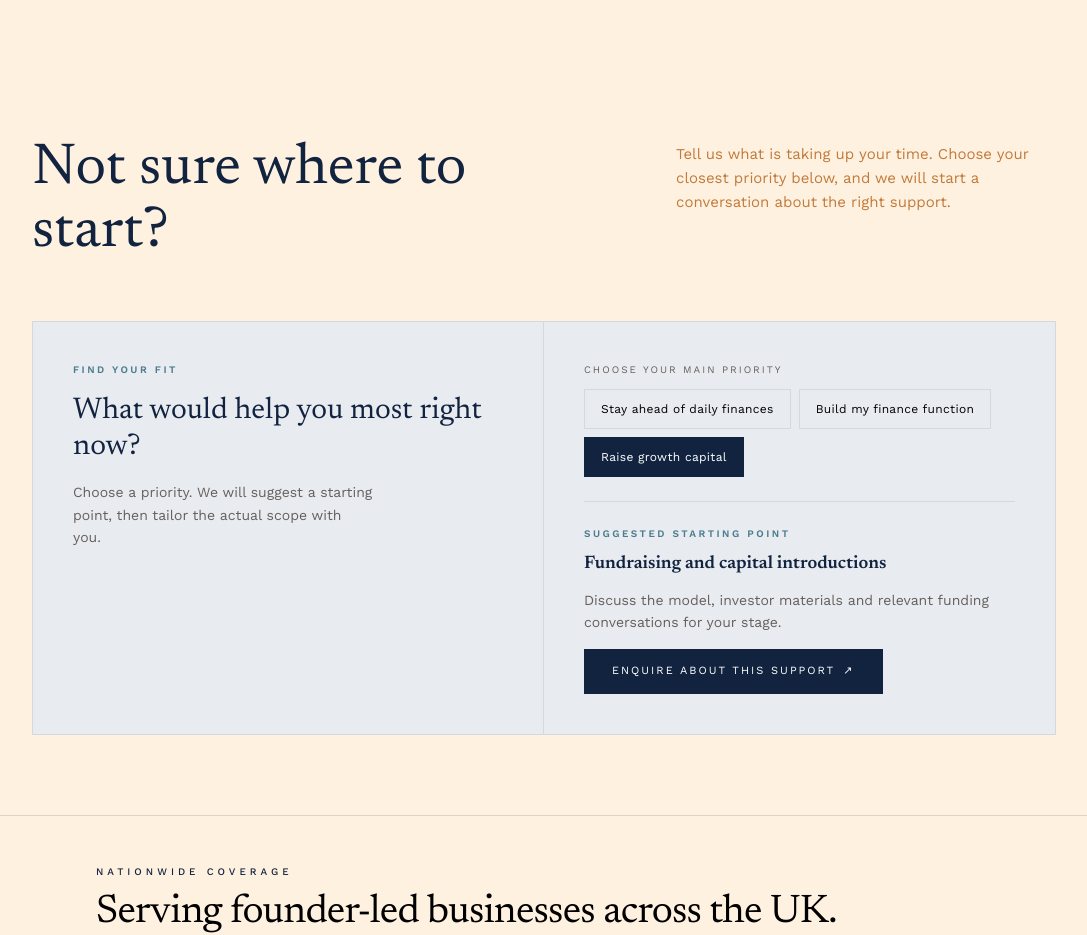
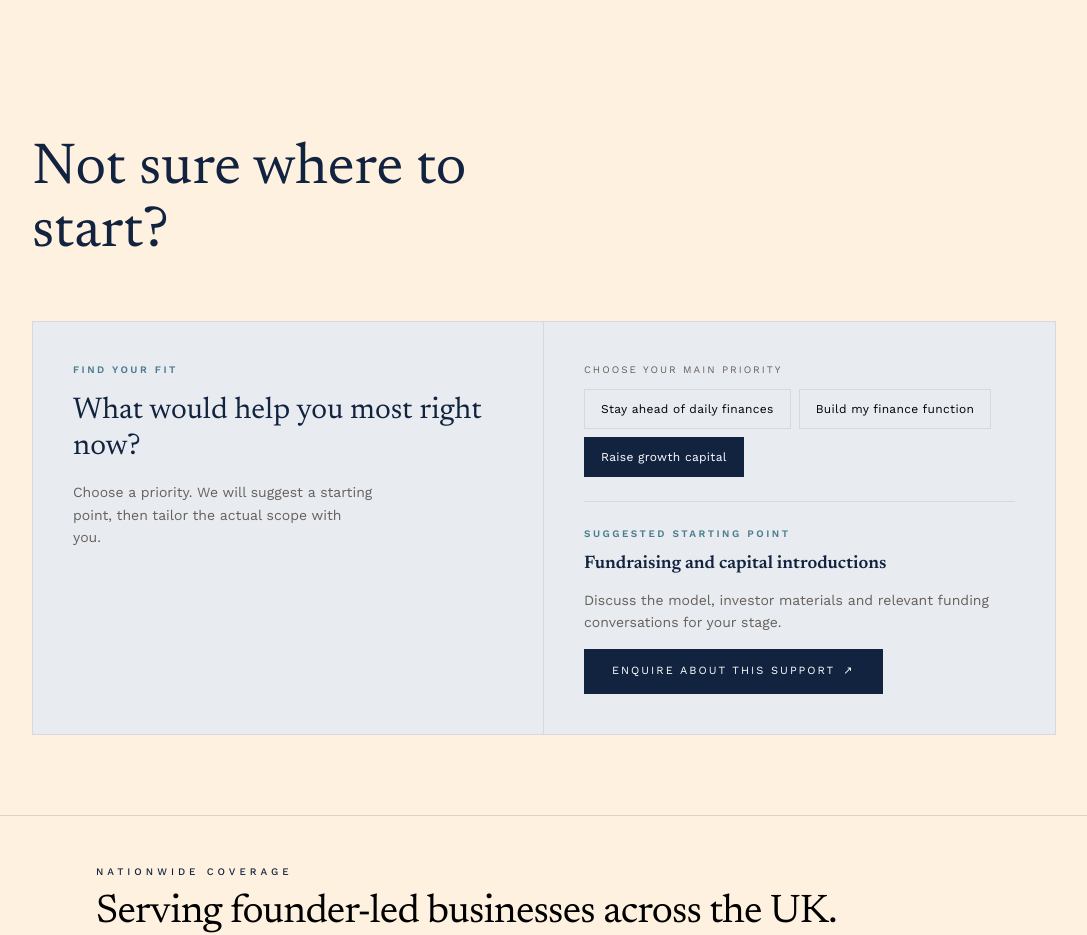
Before and after one commit to Vadim-SV/reckonwell, a Next.js app: page / in a window 1280 px wide. Shown: the part 5480-6415 px from the top of the page, without its empty margins (96-1183 px from the left). Built offline with nearby package versions, Linux system fonts and the light colour scheme; no server answers.

Commit message:
Local Commit: 2026-09-16T23:28:03.017Z - Deleted the `<motion.p>` paragraph element (lines 81–94) from `ReadyToThinkSection.tsx` that contained the "Tell us what is taking up your time..." text.

```diff
--- a/src/app/components/ReadyToThinkSection.tsx
+++ b/src/app/components/ReadyToThinkSection.tsx
@@ -78,20 +78,6 @@ export default function ReadyToThinkSection() {
 
             </motion.h2>
           </div>
-          <motion.p
-            style={{
-              maxWidth: '380px',
-              fontSize: '15px',
-              color: '#C17A3A',
-              lineHeight: 1.6,
-              paddingTop: '4px'
-            }}
-            initial={{ opacity: 0, y: 14 }}
-            animate={isInView ? { opacity: 1, y: 0 } : {}}
-            transition={{ duration: 0.65, delay: 0.15 }}>
-
-            Tell us what is taking up your time. Choose your closest priority below, and we will start a conversation about the right support.
-          </motion.p>
         </div>
 
         {/* Find Your Fit card */}
```
